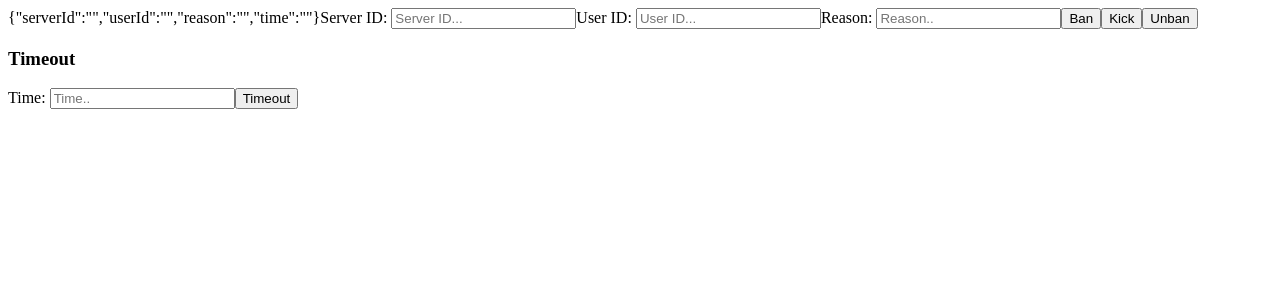
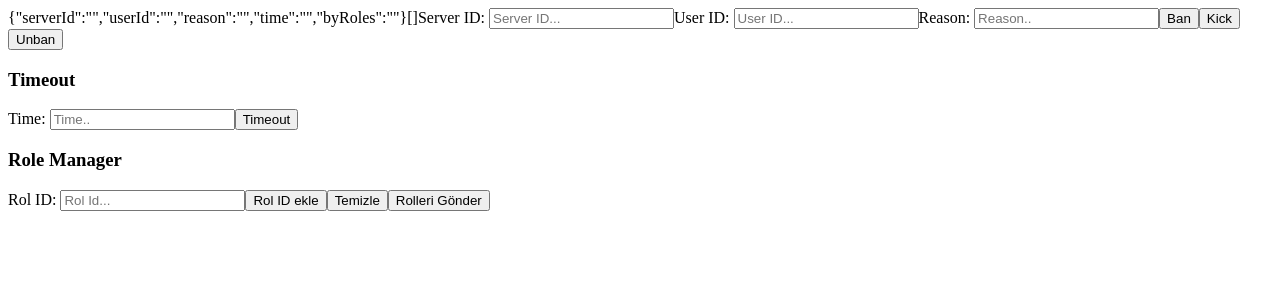
Before and after one commit to burakbehlull/discord-bot-with-web-panel, a React (Vite) app in the folder client/: page /actions in a window 1280 px wide. Shown: the top 300 px of the page. Built offline with nearby package versions, Linux system fonts and the light colour scheme; no server answers.

Commit message:
feat: Add ability to add roles

```diff
--- a/client/src/pages/bot/Actions.jsx
+++ b/client/src/pages/bot/Actions.jsx
@@ -4,12 +4,21 @@ import { useState } from "react"
 const api = import.meta.env.VITE_API_URI + "/user"
 
 export default function Actions(){
-    const [values, setValues] = useState({serverId: '', userId: '', reason: '', time: ''})
+    const [values, setValues] = useState({serverId: '', userId: '', reason: '', time: '',byRoles: ''})
     const [data, setData] = useState({})
     const [error, setError] = useState({})
+	const [roles, setRoles] = useState([])
     function handleChange(e){
         setValues({...values, [e.target.name]: e.target.value})
     }
+
+	function handleRolesChange(e){
+		setRoles([...roles, values.byRoles])
+		values.byRoles = ""
+	}
+	function handleRolesClear(e){
+		setRoles([])
+	}
     async function handleBanClick(){
         await axios.post(api+"/ban", {
             serverId: values.serverId,
@@ -39,6 +48,13 @@ export default function Actions(){
             time: values.time
         }).then(res=> setData(res.data)).catch(err=> setError(err))
     }
+    async function handleRoleClick(){
+        await axios.post(api+"/addRoles", {
+            serverId: values.serverId,
+            userId: values.userId,
+            roles: roles
+        }).then(res=> setData(res.data)).catch(err=> setError(err))
+    }
     return (
         <>
             {error && error?.message}
@@ -47,6 +63,7 @@ export default function Actions(){
 
             <div className="container">
                 {JSON.stringify(values)}
+				{JSON.stringify(roles)}
                 <label htmlFor="serverId">Server ID: <input type="text" name="serverId" value={values.serverId} onChange={handleChange} placeholder="Server ID..."  /></label>
                 <label htmlFor="userId">User ID: <input type="text" name="userId" value={values.userId} onChange={handleChange} placeholder="User ID..." /></label>
                 <label htmlFor="reason">Reason: <input type="text" name="reason" value={values.reason} onChange={handleChange} placeholder="Reason.." /></label>
@@ -60,6 +77,15 @@ export default function Actions(){
                     <label htmlFor="time">Time: <input type="text" name="time" value={values.time} onChange={handleChange} placeholder="Time.." /></label>
                     <button onClick={handleTimeoutClick}>Timeout</button>
                 </div>
+
+				<div>
+                    <h3>Role Manager</h3>
+                    <label htmlFor="byRoles">Rol ID: <input type="text" name="byRoles" value={values.byRoles} onChange={handleChange} placeholder="Rol Id..." /></label>
+                    <button onClick={handleRolesChange}>Rol ID ekle</button>
+					<button onClick={handleRolesClear}>Temizle</button>
+
+					<button onClick={handleRoleClick}>Rolleri Gönder</button>
+                </div>
             </div>
 
         </>
```
Also changed, not shown: 2 other files (tests, documents, lock files or other folders).
